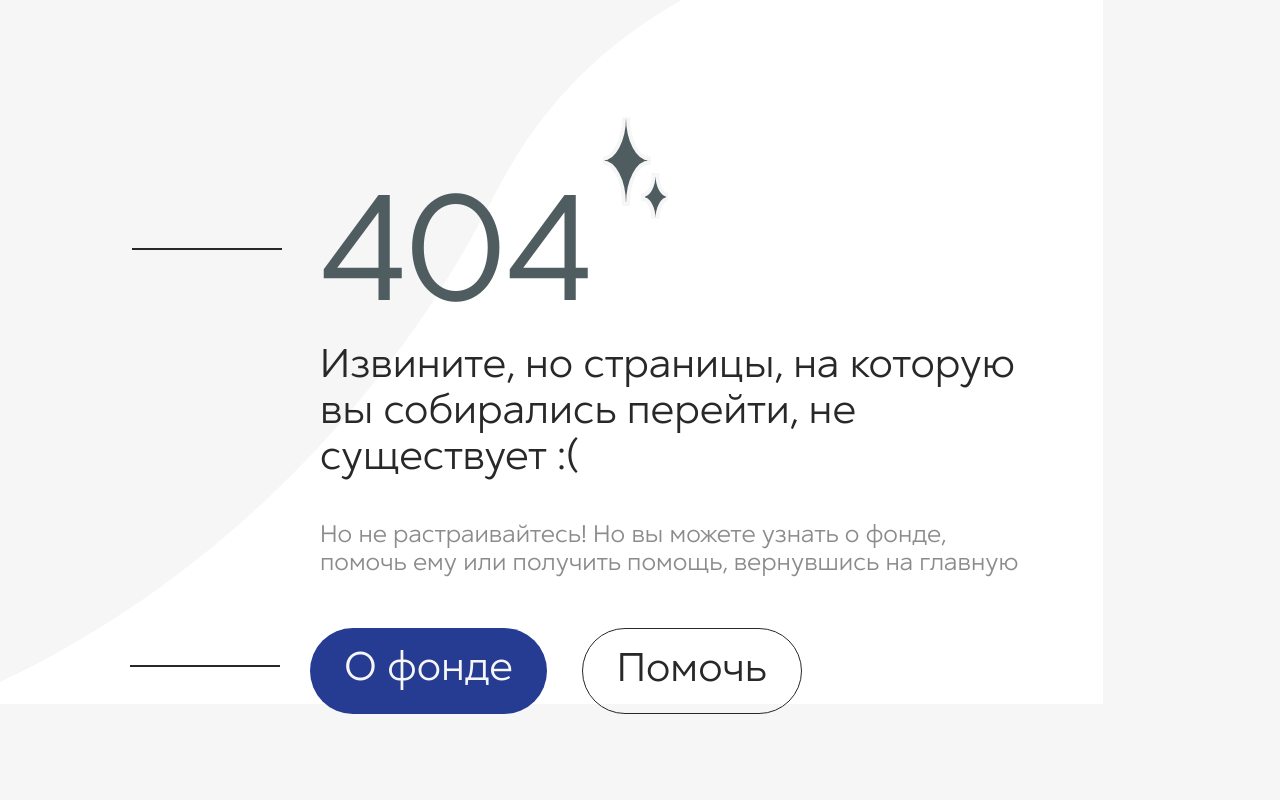
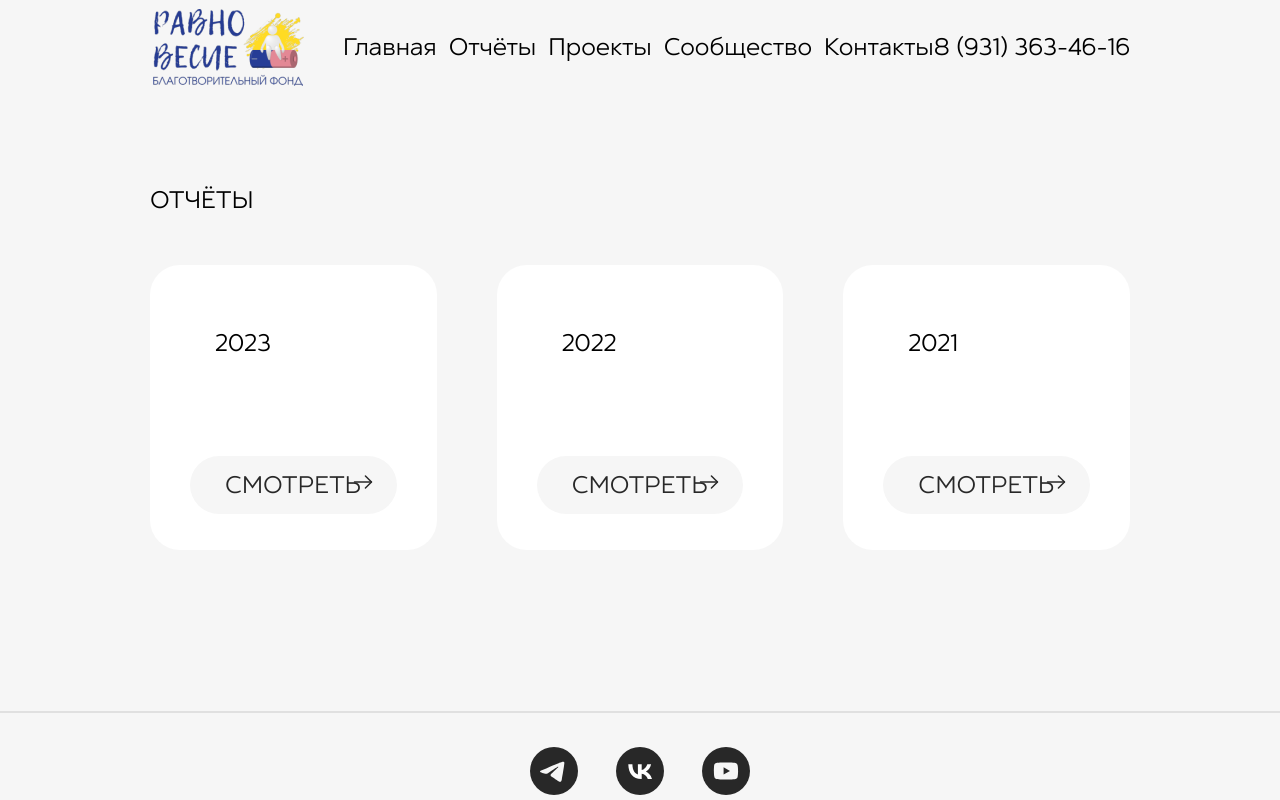
Before and after one commit to thirdmadman/fond-ravnovesie.ru_2023, a Next.js app: page /reports in a window 1280 px wide. Before the commit this address had no page. Shown: the top 800 px of the page. Built offline with nearby package versions, Linux system fonts and the light colour scheme.

Commit message:
feat: add reports page

```diff
--- /dev/null
+++ b/src/app/reports/page.tsx
@@ -0,0 +1,23 @@
+import { Header } from '@/components/Header';
+import '../../styles/reports/reports.scss';
+import { Footer } from '@/components/Footer';
+import { Metadata } from 'next';
+import { SectionReports } from '@/components/reports/SectionReports';
+
+export const metadata: Metadata = {
+  title: 'Отчёты | Благотворительный фонд Равновесие',
+  description:
+    'Комплексная поддержка людей с депрессивным, биполярным, тревожным и другими психическими расстройствами',
+};
+
+export default function Reports() {
+  return (
+    <div className="reports-page">
+      <div className="container">
+        <Header />
+        <SectionReports />
+        <Footer />
+      </div>
+    </div>
+  );
+}
--- /dev/null
+++ b/src/styles/reports/reports.scss
@@ -0,0 +1,11 @@
+.reports-page {
+  width: 100%;
+  height: 100%;
+
+  .container {
+    width: 100%;
+    max-width: 1920px;
+    margin: auto;
+    position: relative;
+  }
+}
```
